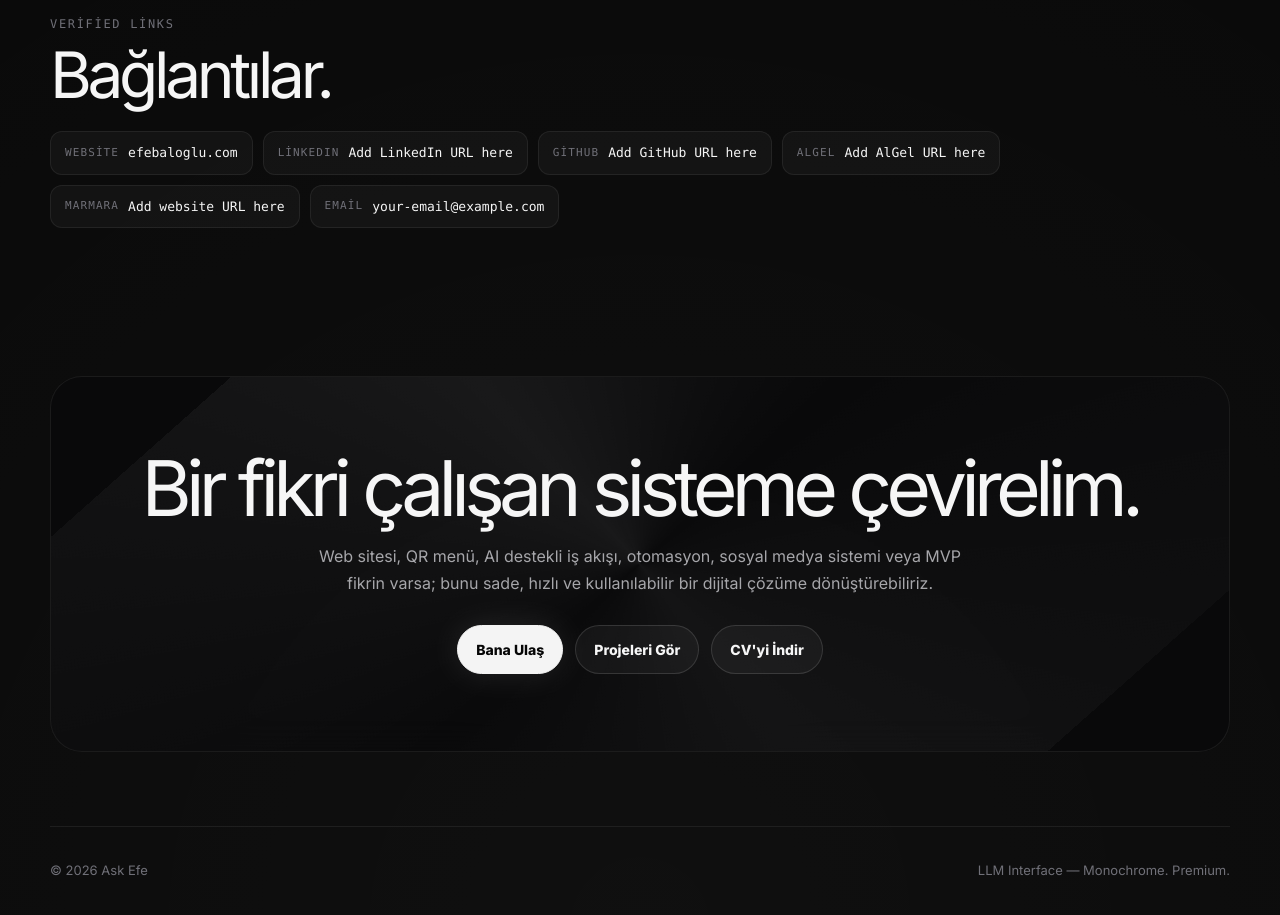
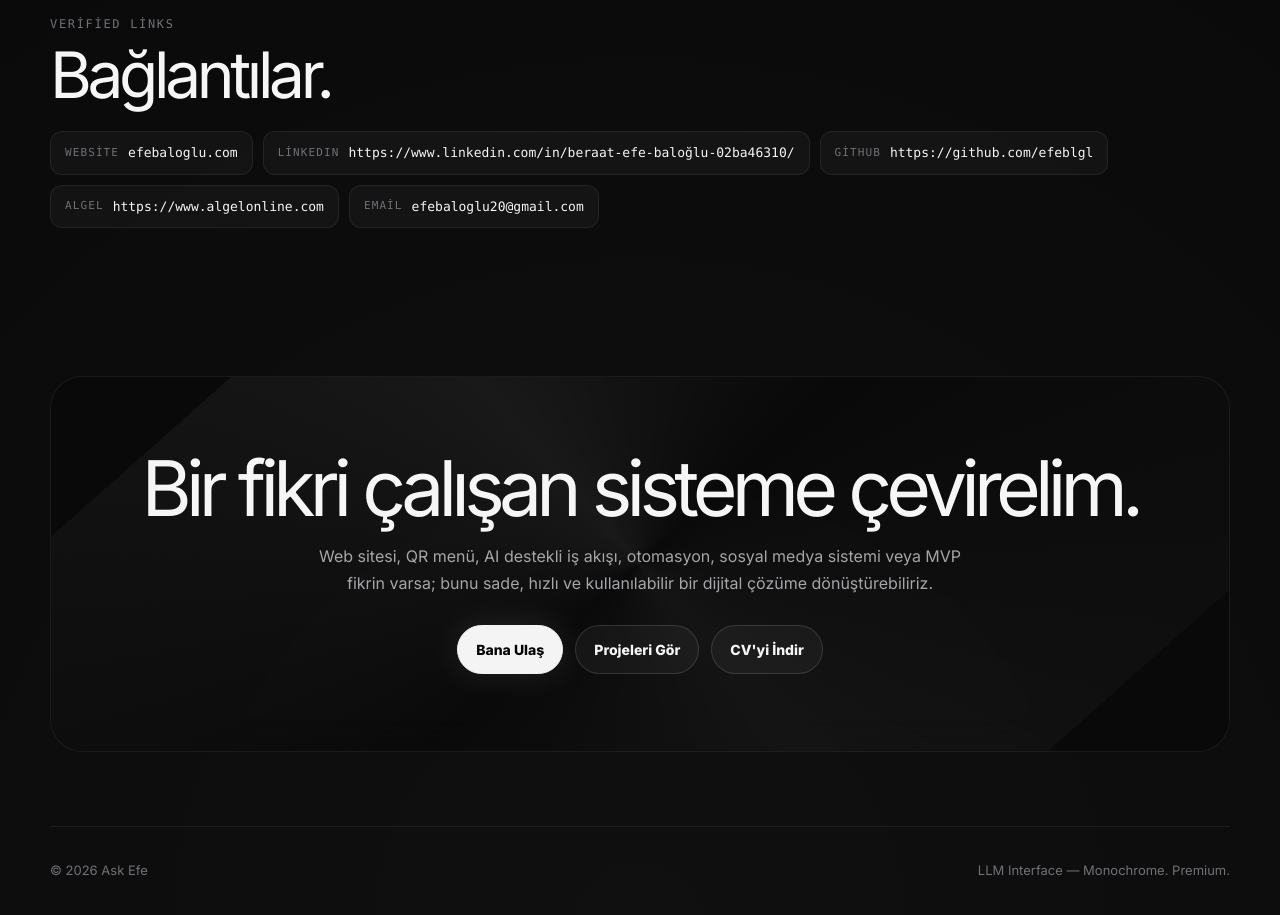
Before and after one commit to efeblgl/ask-efe-, a Next.js app: page / in a window 1280 px wide. Shown: the part 9800-10715 px from the top of the page. Built offline with nearby package versions, Linux system fonts and the light colour scheme.

Commit message:
link güncellemesi

```diff
--- a/src/data/content.ts
+++ b/src/data/content.ts
@@ -169,9 +169,8 @@ export interface LinkChip {
 }
 export const verifiedLinks: LinkChip[] = [
   { label: "Website", value: "efebaloglu.com", href: "#" },
-  { label: "LinkedIn", value: "Add LinkedIn URL here", href: "#" },
-  { label: "GitHub", value: "Add GitHub URL here", href: "#" },
-  { label: "AlGel", value: "Add AlGel URL here", href: "#" },
-  { label: "Marmara", value: "Add website URL here", href: "#" },
-  { label: "Email", value: "your-email@example.com", href: "mailto:your-email@example.com" },
+  { label: "LinkedIn", value: "https://www.linkedin.com/in/beraat-efe-baloğlu-02ba46310/", href: "#" },
+  { label: "GitHub", value: "https://github.com/efeblgl", href: "#" },
+  { label: "AlGel", value: "https://www.algelonline.com", href: "#" },
+  { label: "Email", value: "efebaloglu20@gmail.com", href: "mailto:efebaloglu20@gmail.com" },
 ];
```
